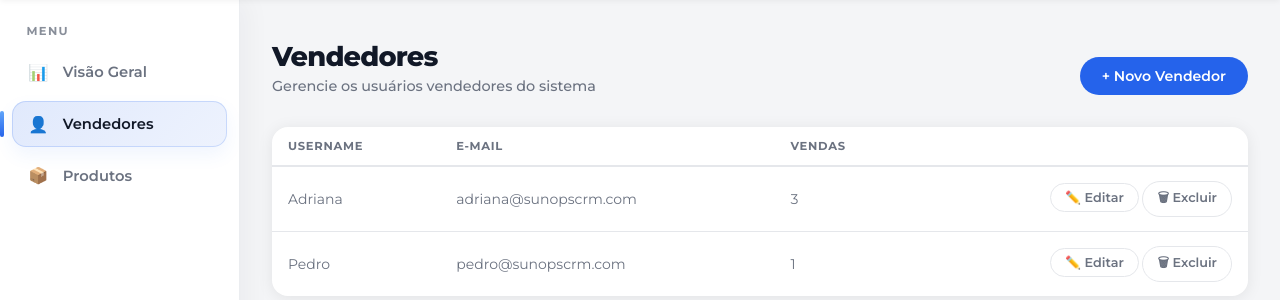
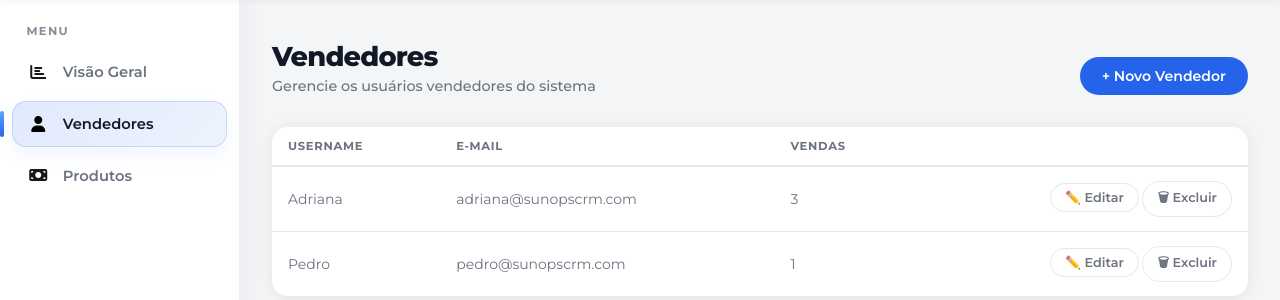
Before and after one commit to jpaveiro/crm-ejem, a Django app: page /diretoria/vendedores/ in a window 1280 px wide. Shown: the part 64-364 px from the top of the page. Run offline with Django 5.2, Linux system fonts and the light colour scheme; a user stored in the database is signed in; data comes from the database, SQL or seed files in the repository.

Commit message:
Replace icons with Font Awesome in HTML template

```diff
--- a/templates/diretoria-vendedores.html
+++ b/templates/diretoria-vendedores.html
@@ -6,6 +6,7 @@
   <meta name="viewport" content="width=device-width, initial-scale=1.0" />
   <title>SunOps CRM - Vendedores</title>
   <link href="https://fonts.googleapis.com/css2?family=Montserrat:wght@400;500;600;700;800&display=swap" rel="stylesheet" />
+  <link rel="stylesheet" href="https://cdnjs.cloudflare.com/ajax/libs/font-awesome/6.5.0/css/all.min.css">
   <style>
     *, *::before, *::after { box-sizing: border-box; margin: 0; padding: 0; }
 
@@ -144,6 +145,9 @@
 
     .main { margin-top: 64px; margin-left: var(--sidebar-w); padding: 2.5rem 2rem; min-height: calc(100vh - 64px); }
 
+    .icon i {
+      color: black;
+    }
     .page-header {
       display: flex; align-items: flex-end; justify-content: space-between;
       flex-wrap: wrap; gap: 1rem; margin-bottom: 2rem;
@@ -223,13 +227,19 @@
 <aside class="sidebar">
   <span class="sidebar-label">Menu</span>
   <a href="{% url 'diretoria-dashboard' %}" class="sidebar-link">
-    <span class="icon">📊</span> Visão Geral
+       <span class="icon">
+      <i class="fas fa-chart-bar"></i>
+    </span> Visão Geral
   </a>
   <a href="{% url 'vendedores' %}" class="sidebar-link active">
-    <span class="icon">👤</span> Vendedores
+    <span class="icon">
+      <i class="fas fa-user"></i>
+    </span> Vendedores
   </a>
   <a href="{% url 'produtos' %}" class="sidebar-link">
-    <span class="icon">📦</span> Produtos
+        <span class="icon">
+      <i class="fas fa-money-bill"></i>
+    </span> Produtos
   </a>
 </aside>
 
```
